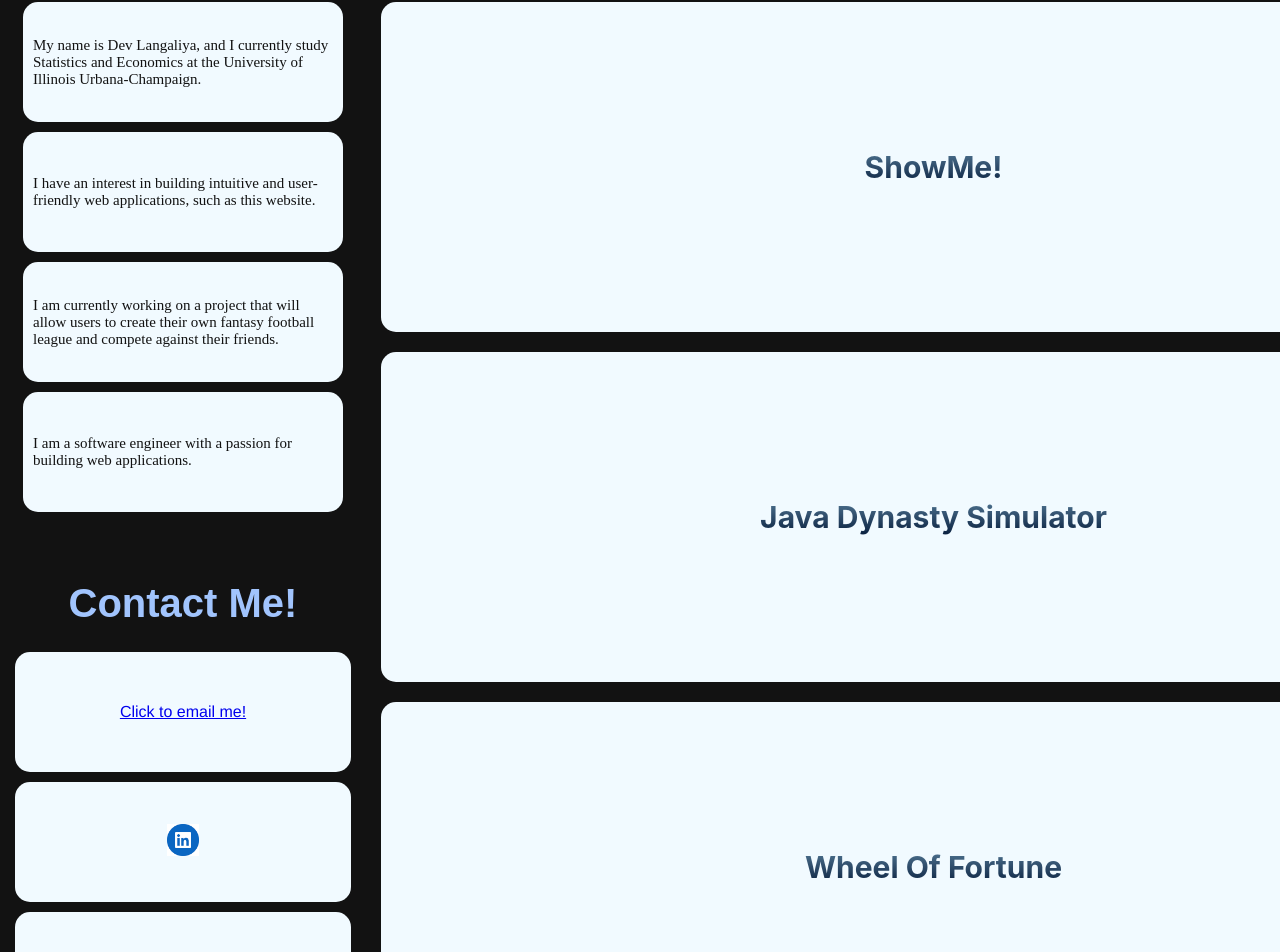
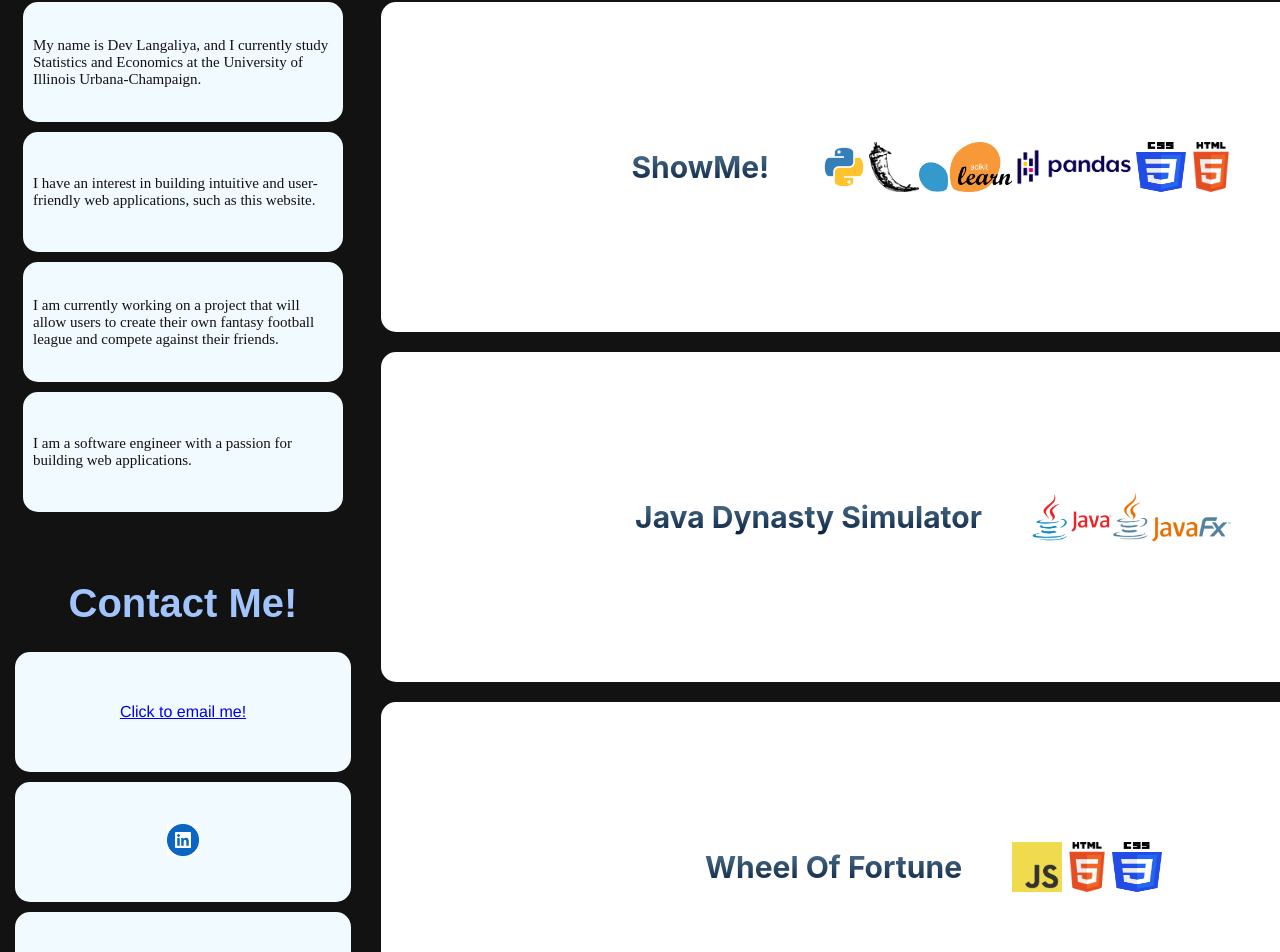
Before and after one commit to DevLangaliya/portfolio-dev, a React (Create React App) app: page / in a window 1280 px wide. Shown: the part 112-1064 px from the top of the page. Built offline with nearby package versions, Linux system fonts and the light colour scheme; the HTML template or start-up script is replaced by a standard one.

Commit message:
added images

```diff
--- a/src/Projects.js
+++ b/src/Projects.js
@@ -3,7 +3,6 @@ import './Projects.css';
 import ReactCardFlip from 'react-card-flip';
 import javaIMG from './logos/java.png';
 import pythonIMG from './logos/python.png';
-import reactIMG from './logos/reactjs.png';
 import flaskIMG from './logos/flask.png';
 import htmlIMG from './logos/html.png';
 import cssIMG from './logos/css.png';
@@ -11,25 +10,28 @@ import javascriptIMG from './logos/javascript.png';
 import scikitIMG from './logos/scikit.png';
 import pandasIMG from './logos/pandas.png';
 import javaFXIMG from './logos/javafx.png';
+import emptyIMG from './logos/empty.png';
 
 export default function Projects() {
     const flipDivStyle = {
-        display: 'flex-inline',
+        display: 'flex',
+        flexDirection: 'row',
         backgroundColor: '#F1FAFF',
         borderRadius: '15px',
         height: '310px',
         width: '1085px',
         padding: '10px',
+        marginBottom: '20px',
         alignItems: 'center',
-        justifyContent: 'center',
-        marginBottom: '20px'
+        justifyContent: 'center'
     };
 
     const titleDivStyle = {
         display: 'flex',
         justifyContent: 'center',
+        flexDirection: 'row',
         alignItems: 'center',
-        backgroundColor: '#F1FAFF',
+        backgroundColor: '#FFFFFF',
         borderRadius: '15px',
         height: '310px',
         width: '1085px',
@@ -63,20 +65,35 @@ export default function Projects() {
             <ReactCardFlip isFlipped={flip1} flipDirection="vertical">
                 <div className="App-project" style={titleDivStyle} onClick={doFlip1}>
                     <h2 className='proj-name' >ShowMe!</h2>
+                    <br></br>
+                    <br></br>
+                    <br></br>
+                    <img src={emptyIMG} alt="empty" width="50" height="50" />
+                    <img src={pythonIMG} alt="Python" width="50" height="50" />
+                    <img src={flaskIMG} alt="Flask" width="50" height="50" />
+                    <img src={scikitIMG} alt="scikit" width="92.7272" height="50" />
+                    <img src={pandasIMG} alt="pandas" width="123.67" height="50" />
+                    <img src={cssIMG} alt="css" width="50" height="50" />
+                    <img src={htmlIMG} alt="html" width="50" height="50" />
                 </div>
-                <div className="App-project" style={flipDivStyle} onClick={doFlip1}>
-                    <div >
+                <div className="App-project">
+                    <div style={flipDivStyle} onClick={doFlip1}>
                         <li className='proj-desc'>Collaborated with a team to create a movie recommendation web app, with data being pulled via the TMDB API.</li>
                         <li className='proj-desc'>Utilized cosine similarity to locate and display movies with similar genres and viewer ratings.</li>
                         <li className='proj-desc'>Implemented Flask in combination with React to form an intuitive front-end web page with Python.</li>
                     </div>
                 </div>
-
             </ReactCardFlip>
 
             <ReactCardFlip isFlipped={flip3} flipDirection="vertical">
                 <div className="App-project" style={titleDivStyle} onClick={doFlip3}>
                     <h2 className='proj-name'>Java Dynasty Simulator</h2>
+                    <br></br>
+                    <br></br>
+                    <br></br>
+                    <img src={emptyIMG} alt="empty" width="50" height="50" />
+                    <img src={javaIMG} alt="java" width="80" height="50" />
+                    <img src={javaFXIMG} alt="javafx" width="120" height="50" />
                 </div>
                 <div className="App-project" style={flipDivStyle} onClick={doFlip3}>
                     <li className='proj-desc'>American Football simulation game where the user manages an American Football team through a full season.</li>
@@ -88,6 +105,13 @@ export default function Projects() {
             <ReactCardFlip isFlipped={flip2} flipDirection="vertical">
                 <div className="App-project" style={titleDivStyle} onClick={doFlip2}>
                     <h2 className='proj-name'>Wheel Of Fortune</h2>
+                    <br></br>
+                    <br></br>
+                    <br></br>
+                    <img src={emptyIMG} alt="empty" width="50" height="50" />
+                    <img src={javascriptIMG} alt="java" width="50" height="50" />
+                    <img src={htmlIMG} alt="html" width="50" height="50" />
+                    <img src={cssIMG} alt="css" width="50" height="50" />
                 </div>
                 <div className="App-project" style={flipDivStyle} onClick={doFlip2}>
                     <li className='proj-desc'>Recreation of the popular TV show to be played by three players on a web browser.</li>
```
Also changed, not shown: src/logos/empty.png (added).
